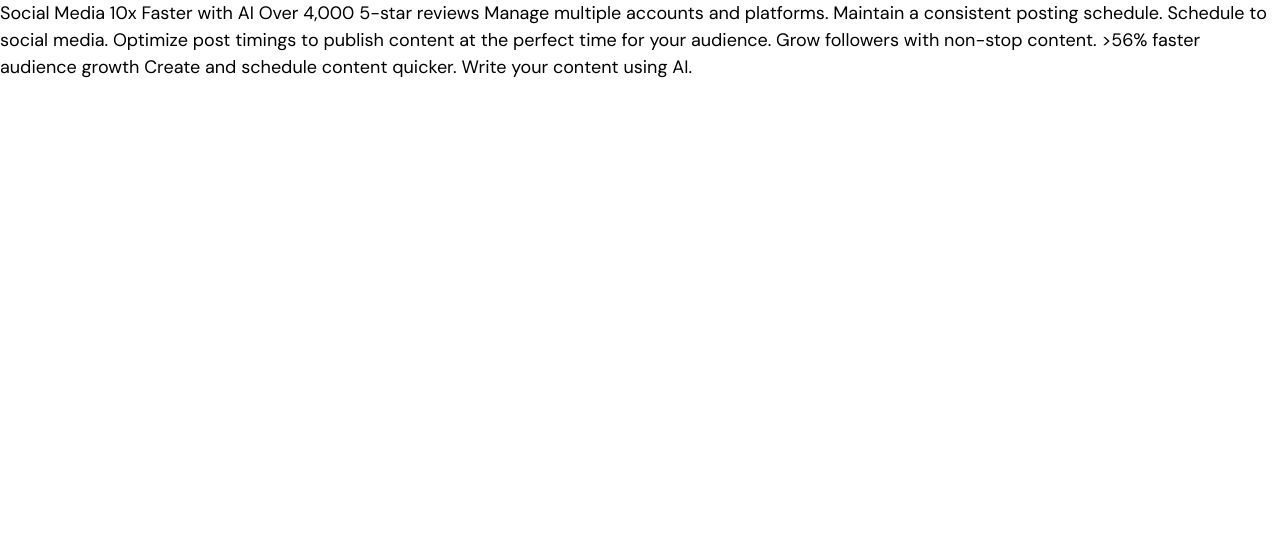
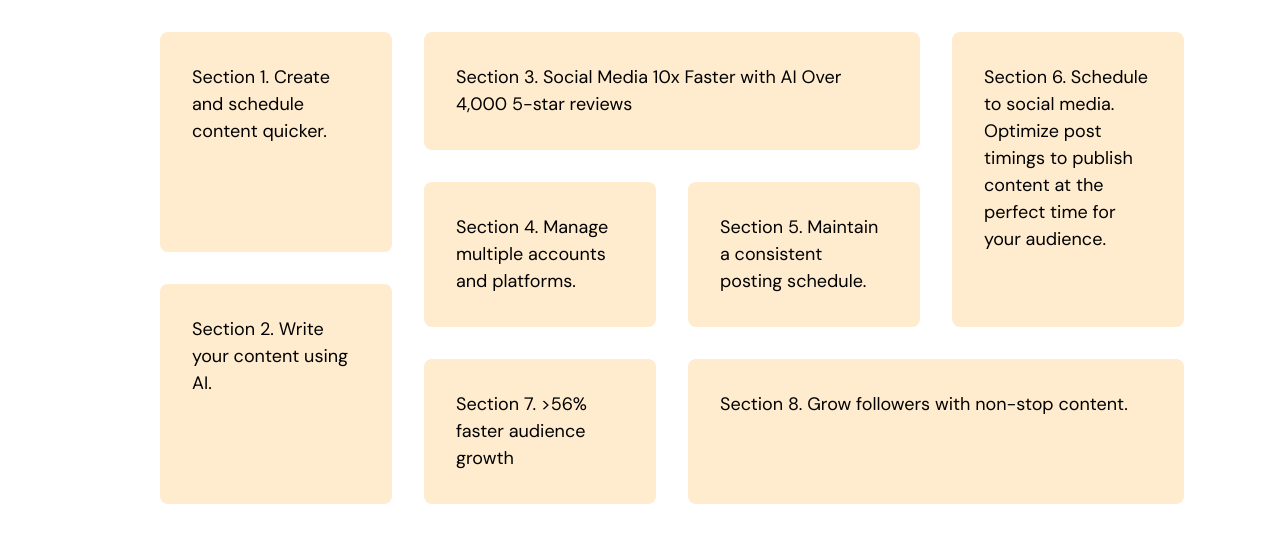
Before and after one commit to zeynabmvs/bento-grid, a website built with Vite: page index.html in a window 1280 px wide. Built offline with nearby package versions, Linux system fonts and the light colour scheme.

Commit message:
Grid for mobile & desktop

```diff
--- a/index.html
+++ b/index.html
@@ -1,4 +1,4 @@
-<!doctype html>
+<!DOCTYPE html>
 <html lang="en">
   <head>
     <meta charset="UTF-8" />
@@ -8,31 +8,39 @@
     <title>Vite App</title>
   </head>
   <body>
-    <div id="app">
-        <p>
-      Social Media 10x Faster with AI
-      Over 4,000 5-star reviews
+    <div class="container">
+      <div class="bento-grid">
 
-      Manage multiple accounts and platforms.
+        <div class="subgrid-1">
+          <div class="bento-grid-item" id="creat-post">Create and schedule content quicker.</div>
+          <div class="bento-grid-item" id="ai-content">Write your content using AI.</div>
+        </div>
 
-      Maintain a consistent posting schedule.
+        <div class="subgrid-2">
+          <div class="bento-grid-item wide-item" id="five-stars">Social Media 10x Faster with AI Over 4,000 5-star reviews</div>
 
-      Schedule to social media.
-      Optimize post timings to publish content at the perfect time for your audience.
+          <div class="bento-grid-item" id="platforms">Manage multiple accounts and platforms.</div>
 
-      Grow followers with non-stop content.
+          <div class="bento-grid-item" id="consistent-schedule">Maintain a consistent posting schedule.</div>
+          <div class="bento-grid-item" id="schedule">
+            Schedule to social media. Optimize post timings to publish content at
+            the perfect time for your audience.
+          </div>
 
-      >56% faster audience growth
+        </div>
 
-      Create and schedule content quicker.
+        <div class="subgrid-3">
+          <div class="bento-grid-item" id="audience-growth">>56% faster audience growth</div>
+          <div class="bento-grid-item wide-item" id="followers">Grow followers with non-stop content.</div>
+        </div>
 
-      Write your content using AI.
-    </p>
+      </div>
+
+
       <!-- <div class="attribution">
         Challenge by <a href="https://www.frontendmentor.io?ref=challenge">Frontend Mentor</a>.
         Coded by <a href="#">Your Name Here</a>.
       </div> -->
     </div>
-    <!-- <script type="module" src="/src/main.js"></script> -->
   </body>
 </html>
--- a/src/style.css
+++ b/src/style.css
@@ -3,7 +3,9 @@
 /* ======== CSS Reset from Josh Comeau ======== */
 
 /* 1. Use a more-intuitive box-sizing model */
-*, *::before, *::after {
+*,
+*::before,
+*::after {
   box-sizing: border-box;
 }
 
@@ -20,18 +22,31 @@ body {
 }
 
 /* 5. Improve media defaults */
-img, picture, video, canvas, svg {
+img,
+picture,
+video,
+canvas,
+svg {
   display: block;
   max-width: 100%;
 }
 
 /* 6. Inherit fonts for form controls */
-input, button, textarea, select {
+input,
+button,
+textarea,
+select {
   font: inherit;
 }
 
 /* 7. Avoid text overflows */
-p, h1, h2, h3, h4, h5, h6 {
+p,
+h1,
+h2,
+h3,
+h4,
+h5,
+h6 {
   overflow-wrap: break-word;
 }
 
@@ -39,14 +54,20 @@ p, h1, h2, h3, h4, h5, h6 {
 p {
   text-wrap: pretty;
 }
-h1, h2, h3, h4, h5, h6 {
+h1,
+h2,
+h3,
+h4,
+h5,
+h6 {
   text-wrap: balance;
 }
 
 /*
   9. Create a root stacking context
 */
-#root, #__next {
+#root,
+#__next {
   isolation: isolate;
 }
 
@@ -61,6 +82,9 @@ h1, h2, h3, h4, h5, h6 {
   --yellow-500: hsl(39, 100%, 71%);
   --white: hsl(0, 0%, 100%);
   --black: hsl(0, 0%, 7%);
+
+  --item-width: 232px;
+  --grid-gap: 32px;
 }
 
 body {
@@ -69,11 +93,116 @@ body {
   font-weight: 400;
   font-style: normal;
   font-size: 18px;
+  counter-reset: grid-items;
+  padding: 2rem 1rem;
 }
 
+.container {
+  max-width: 60rem;
+  margin: 0 auto;
+  /* padding: 0 16px; */
+}
 
+/* ======== Grid ======== */
 
+.bento-grid {
+  display: grid;
+  gap: var(--grid-gap);
+}
 
+.bento-grid-item {
+  background-color: blanchedalmond;
+  border-radius: 8px;
+  padding: 32px;
+}
+
+.bento-grid-item::before {
+  counter-increment: grid-items;
+  content: "Section " counter(grid-items) ". ";
+}
+
+/* Mobile grid (no specific columns/rows) */
+.bento-grid {
+  grid-template-areas: unset;
+}
+
+.subgrid-1,
+.subgrid-2,
+.subgrid-3 {
+  display: grid;
+  gap: var(--grid-gap);
+}
+
+.subgrid-1 {
+  order: 2;
+}
+
+.subgrid-2 {
+  order: 0;
+}
+
+.subgrid-3 {
+  order: 1;
+}
+
+.subgrid-3 > div:first-child {
+  order: 1;
+}
+.subgrid-3 > div:last-child {
+  order: 0;
+}
+
+/* Desktop grid (min-width: 1024px) */
+@media screen and (min-width: 1024px) {
+  .subgrid-3 > div:first-child {
+    order: 0;
+  }
+  .subgrid-3 > div:last-child {
+    order: 1;
+  }
+
+  .bento-grid {
+    grid-template-areas:
+      "subgrid1 subgrid2"
+      "subgrid1 subgrid3";
+  }
+
+  .bento-grid-item:not(.wide-item) {
+    width: var(--item-width);
+  }
+
+  .subgrid-1 {
+    grid-area: subgrid1;
+    grid-template-rows: 1fr 1fr;
+  }
+
+  .subgrid-2 {
+    grid-template-areas:
+      "fiveStars fiveStars schedule"
+      "platforms consistentSchedule schedule";
+  }
+
+  .subgrid-3 {
+    grid-area: subgrid3;
+    grid-template-columns: auto 2fr;
+  }
+
+  #five-stars {
+    grid-area: fiveStars;
+  }
+
+  #schedule {
+    grid-area: schedule;
+  }
+
+  #consistent-schedule {
+    grid-area: consistentSchedule;
+  }
+
+  #platforms {
+    grid-area: platforms;
+  }
+}
 /* ======== Footer ======== */
 .attribution {
   font-size: 11px;
```
